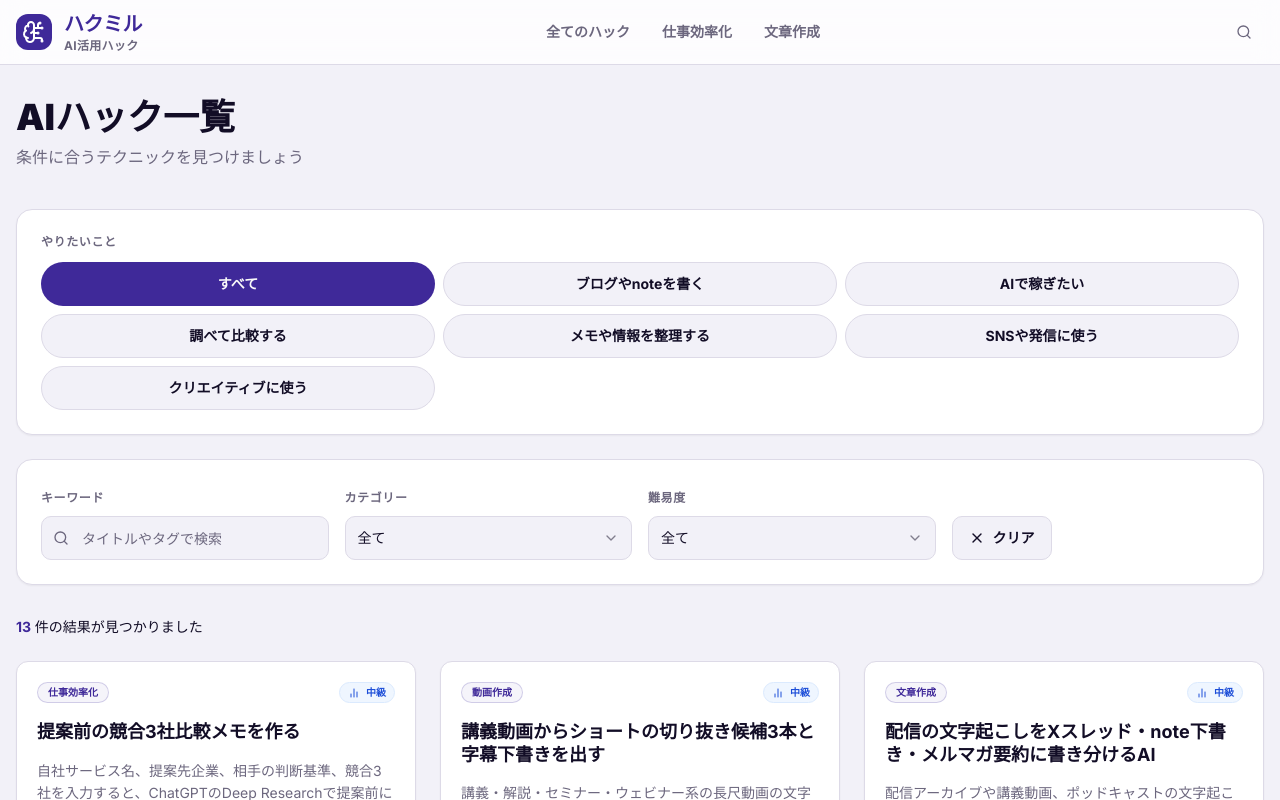
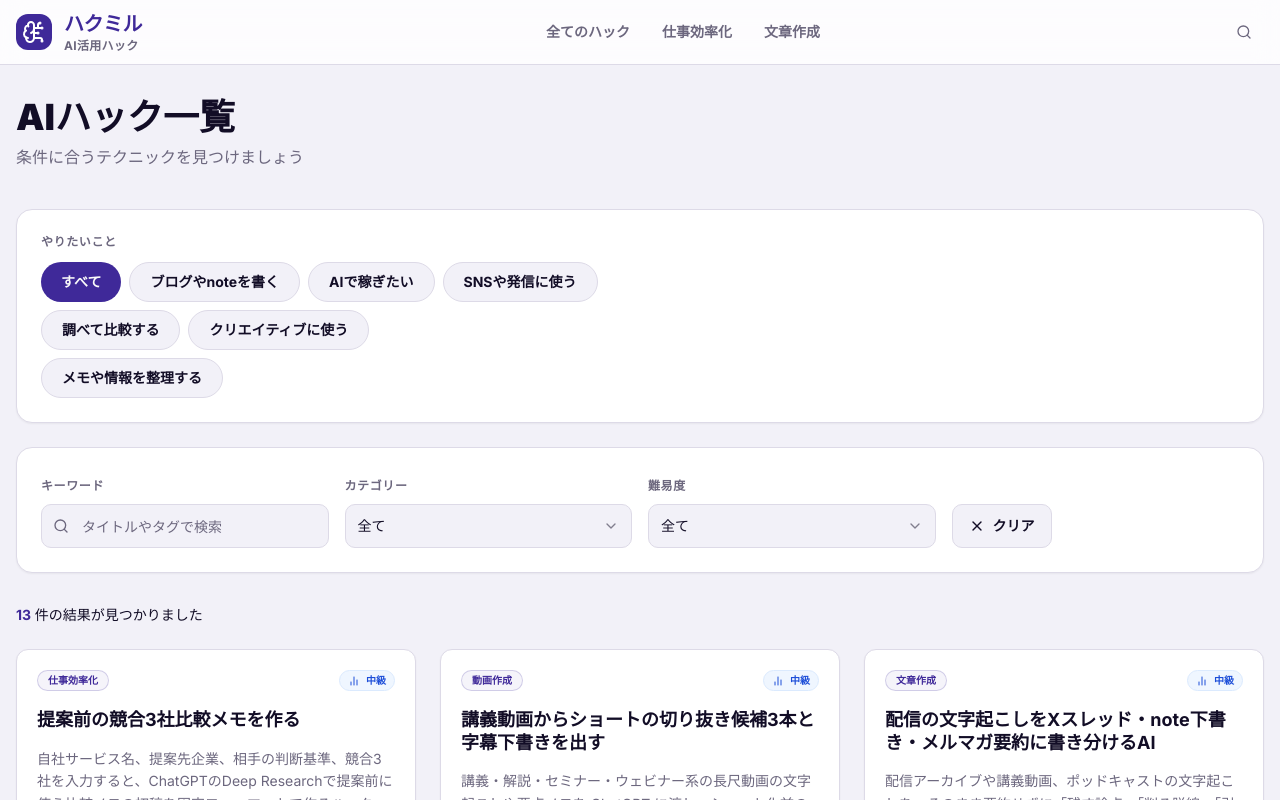
Before and after one commit to tools-labo/hakumiru, a Next.js app: page /hacks in a window 1280 px wide. Shown: the top 800 px of the page. Built offline with nearby package versions, Linux system fonts and the light colour scheme.

Commit message:
Update HacksListClient.tsx

```diff
--- a/src/app/hacks/HacksListClient.tsx
+++ b/src/app/hacks/HacksListClient.tsx
@@ -98,6 +98,12 @@ export function HacksListClient() {
     setSelectedDifficulty("all");
   };
 
+  const useCaseRows: UseCase[][] = [
+    ["write_blog_note", "make_money", "social_publish"],
+    ["research_compare", "creative"],
+    ["organize_info"],
+  ];
+
   return (
     <div className="min-h-screen bg-background pb-20">
       <Header />
@@ -118,27 +124,57 @@ export function HacksListClient() {
               </p>
             </div>
 
-            <div className="grid grid-cols-1 sm:grid-cols-2 lg:grid-cols-3 gap-2">
+            <div className="space-y-2">
+              <div className="flex flex-wrap gap-2">
                 <Button
                   type="button"
                   variant={selectedUseCase === "all" ? "default" : "outline"}
-                className="h-11 rounded-full font-bold justify-center px-4 whitespace-normal text-center leading-tight"
+                  className="rounded-full h-10 px-5 font-bold text-sm"
                   onClick={() => setSelectedUseCase("all")}
                 >
                   すべて
                 </Button>
 
-              {useCaseOrder.map((useCase) => (
+                {useCaseRows[0].map((useCase) => (
                   <Button
                     key={useCase}
                     type="button"
                     variant={selectedUseCase === useCase ? "default" : "outline"}
-                  className="h-11 rounded-full font-bold justify-center px-4 whitespace-normal text-center leading-tight"
+                    className="rounded-full h-10 px-5 font-bold text-sm"
                     onClick={() => setSelectedUseCase(useCase)}
                   >
                     {useCaseLabels[useCase]}
                   </Button>
                 ))}
+              </div>
+
+              <div className="flex flex-wrap gap-2">
+                {useCaseRows[1].map((useCase) => (
+                  <Button
+                    key={useCase}
+                    type="button"
+                    variant={selectedUseCase === useCase ? "default" : "outline"}
+                    className="rounded-full h-10 px-5 font-bold text-sm"
+                    onClick={() => setSelectedUseCase(useCase)}
+                  >
+                    {useCaseLabels[useCase]}
+                  </Button>
+                ))}
+              </div>
+
+              <div className="flex flex-wrap gap-2">
+                {useCaseRows[2].map((useCase) => (
+                  <Button
+                    key={useCase}
+                    type="button"
+                    variant={selectedUseCase === useCase ? "default" : "outline"}
+                    className="rounded-full h-10 px-5 font-bold text-sm"
+                    onClick={() => setSelectedUseCase(useCase)}
+                  >
+                    {useCaseLabels[useCase]}
+                  </Button>
+                ))}
+              </div>
             </div>
           </div>
         </div>
```
Lines whose indentation alone changed are shown as unchanged.
